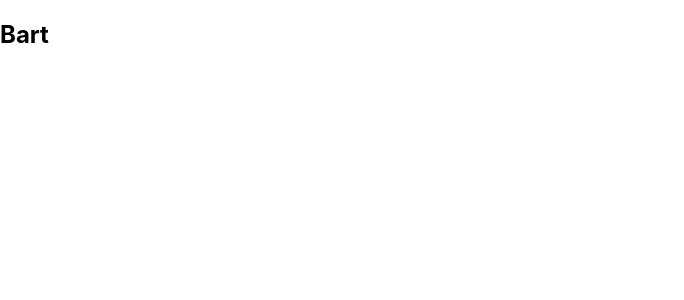
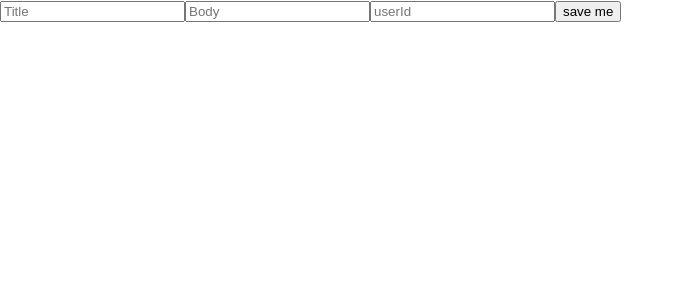
Before and after one commit to hurina33/kurs_react_2024, a React (Create React App) app: page / in a window 1280 px wide. Shown: the top 300 px of the page, without its empty margins (0-684 px from the left). Built offline with nearby package versions, Linux system fonts and the light colour scheme.

Commit message:
hw 4 forms

```diff
--- a/src/App.tsx
+++ b/src/App.tsx
@@ -1,11 +1,11 @@
 import React, {FC} from 'react';
-import logo from './logo.svg';
 import './App.css';
+import FormComponent from "./components/FormComponent";
 
 const App: FC <any> = () => {
   return (
   <>
-    <h2> Bart</h2>
+  <div> <FormComponent/></div>
   </>);
 
 }
--- /dev/null
+++ b/src/components/FormComponent.tsx
@@ -0,0 +1,50 @@
+import React, {useState} from 'react';
+import {useForm} from "react-hook-form";
+import {IPostModels} from "../modules/IPostModels";
+import {joiResolver} from "@hookform/resolvers/joi";
+import {postValidators} from "../validators/postValidators";
+import {IFormModel} from "../modules/IFormModel";
+import {postService} from "../services/api.service";
+
+const FormComponent = () => {
+
+    let {
+        register,
+        handleSubmit,
+        formState:{errors,isValid}
+    } = useForm<IFormModel>({mode:"all", resolver:joiResolver(postValidators)})
+
+    const [post, setPost] = useState<IPostModels | null>(null)
+
+    const save = (post: IFormModel)=>{
+        postService
+            .savePost(post)
+            .then((value) => setPost(value.data))
+        console.log(post)
+
+    }
+
+    return (
+        <div>
+            <form onSubmit={handleSubmit(save)}>
+                <input type={"text"} placeholder={'Title'} {...register('title')}/>
+                {
+                    errors.title && <div> {errors.title?.message}</div>
+                }
+                <input type={"text"} placeholder={'Body'} {...register('body')}/>
+                {
+                    errors.body && <div> {errors.body?.message}</div>
+                }
+                <input type={'number'} placeholder={'userId'} {...register('userId')}/>
+                {
+                    errors.userId && <div> {errors.userId?.message}</div>
+                }
+                <button> save me</button>
+            </form>
+            {post && <h3> POST:  {post.id} {post.body} {post.title} </h3>}
+
+        </div>
+    );
+};
+
+export default FormComponent;
--- /dev/null
+++ b/src/modules/IFormModel.ts
@@ -0,0 +1,5 @@
+export interface IFormModel{
+    userId:number,
+    title:string,
+    body:string,
+}
--- /dev/null
+++ b/src/modules/IPostModels.tsx
@@ -0,0 +1,6 @@
+export interface IPostModels{
+    id:number,
+    userId: number
+    title: string,
+    body: string,
+}
--- /dev/null
+++ b/src/services/api.service.tsx
@@ -0,0 +1,18 @@
+import axios, {AxiosResponse} from "axios";
+import {IPostModels} from "../modules/IPostModels";
+import {IFormModel} from "../modules/IFormModel";
+
+const axiosInstance = axios.create({
+    baseURL: 'https://jsonplaceholder.typicode.com',
+})
+
+const postService = {
+    savePost: ({title,body,userId}:IFormModel):Promise<AxiosResponse<IPostModels>> => {
+        return axiosInstance.post(
+            '/posts',
+            {body,title,userId},
+            {headers: {'Content-type': 'application/json; charset=UTF-8',}})}}
+
+export{
+    postService
+}
--- /dev/null
+++ b/src/validators/postValidators.tsx
@@ -0,0 +1,13 @@
+import Joi, {string} from "joi";
+export const postValidators =
+    Joi
+        .object({
+            title: Joi.string() .required() .messages({'string.required': 'title name cannot be empty'}),
+            body: Joi.string() .required() .messages({'string.required':'body name cannot be empty'}),
+            userId: Joi.number() .min(1) .max(10) .required() .messages({
+                'number.required': 'userId cannot be empty',
+                'number.min': 'userId cannot be lt1',
+                'number.max': 'userId cannot be gt10'
+            }
+            )
+        })
```
Also changed, not shown: package.json (+6 -1 lines), 1 other file (tests, documents, lock files or other folders).
